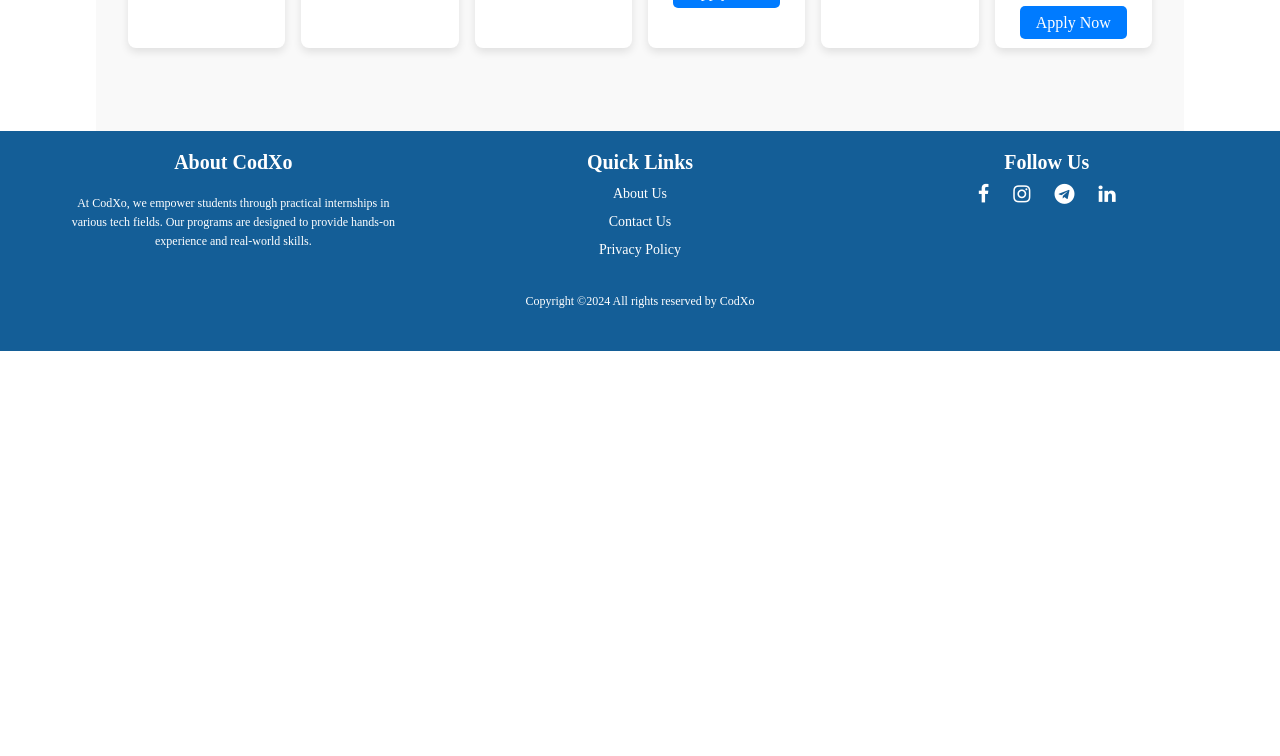
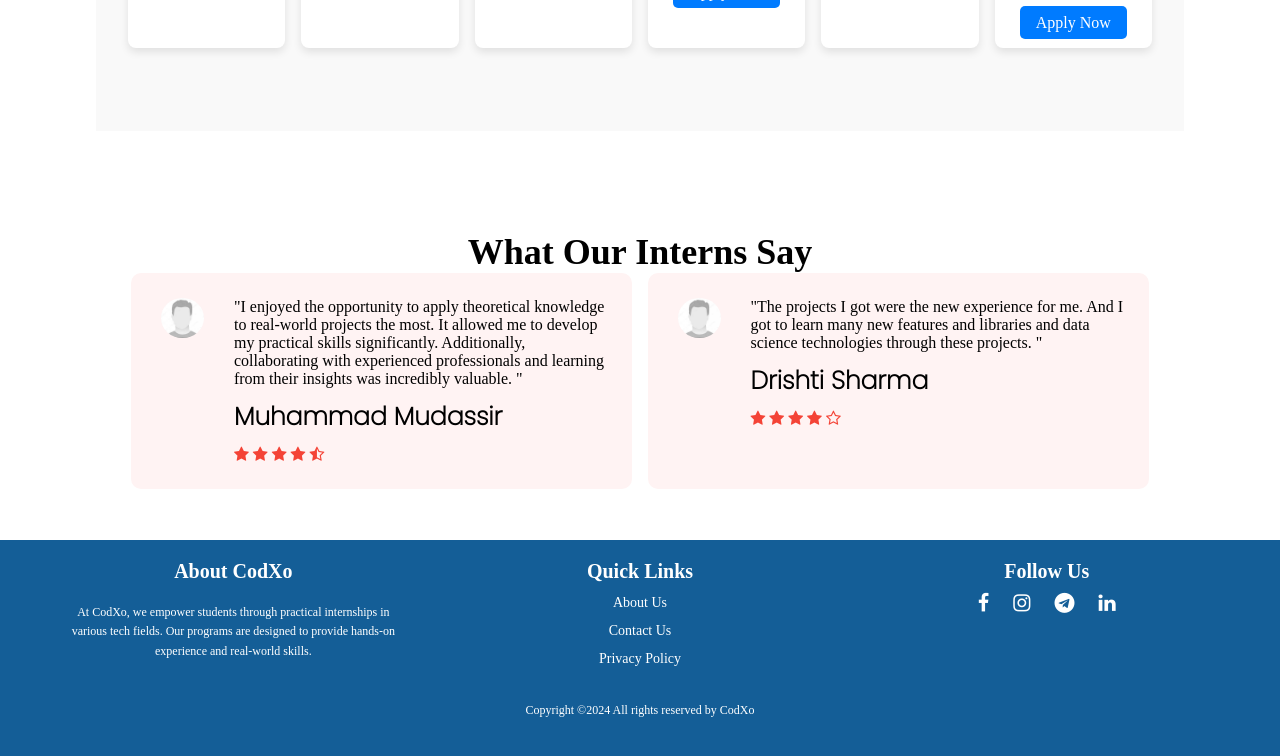
Before and after one commit to Satyam-KT/Codxo, a website: page public/index.html in a window 1280 px wide. Shown: the part 1460-2216 px from the top of the page. Before the commit the page ends 1811 px from the top, so only its background shows below. Drawn offline with Linux system fonts and the light colour scheme.

Commit message:
testimonial

```diff
--- a/public/index.html
+++ b/public/index.html
@@ -126,6 +126,49 @@
       </div>
     </section>
 
+    <!-- ---------testimonials-------------- -->
+
+    <section class="testimonial">
+      <h1>What Our Interns Say</h1>
+
+      <div class="row">
+        <div class="testimonial-col">
+          <img src="Images/s-image.jpeg" alt="" />
+          <div>
+            <p>
+              "I enjoyed the opportunity to apply theoretical knowledge to real-world projects the most.
+              It allowed me to develop my practical skills significantly.
+              Additionally, collaborating with experienced professionals and learning from their insights was incredibly valuable.
+              "
+            </p>
+            <h3>Muhammad Mudassir	</h3>
+            <i class="fa fa-star"></i>
+            <i class="fa fa-star"></i>
+            <i class="fa fa-star"></i>
+            <i class="fa fa-star"></i>
+            <i class="fa fa-star-half-o"></i>
+          </div>
+        </div>
+
+        <div class="testimonial-col">
+          <img src="Images/s-image.jpeg" alt="" />
+          <div>
+            <p>
+              "The projects I got were the new experience for me.
+              And I got to learn many new features and libraries and data science technologies through these projects.
+              "
+            </p>
+            <h3>Drishti Sharma</h3>
+            <i class="fa fa-star"></i>
+            <i class="fa fa-star"></i>
+            <i class="fa fa-star"></i>
+            <i class="fa fa-star"></i>
+            <i class="fa fa-star-o"></i>
+          </div>
+        </div>
+      </div>
+    </section>
+
    <!-- ----------footer---------------- -->
     <section class="footer">
       <div class="footer-container">
```
Also changed, not shown: public/about.html (+1 -1 lines).
